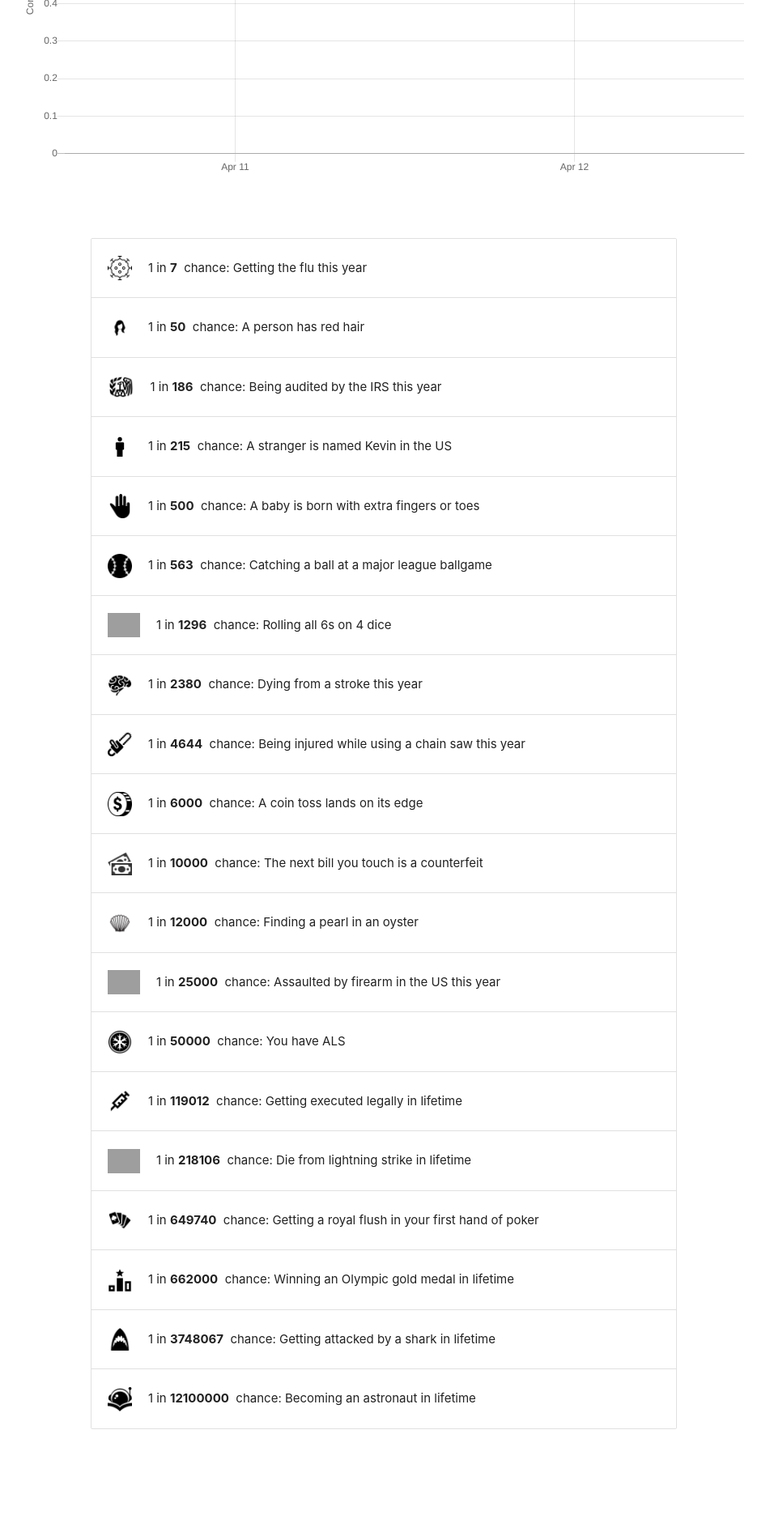
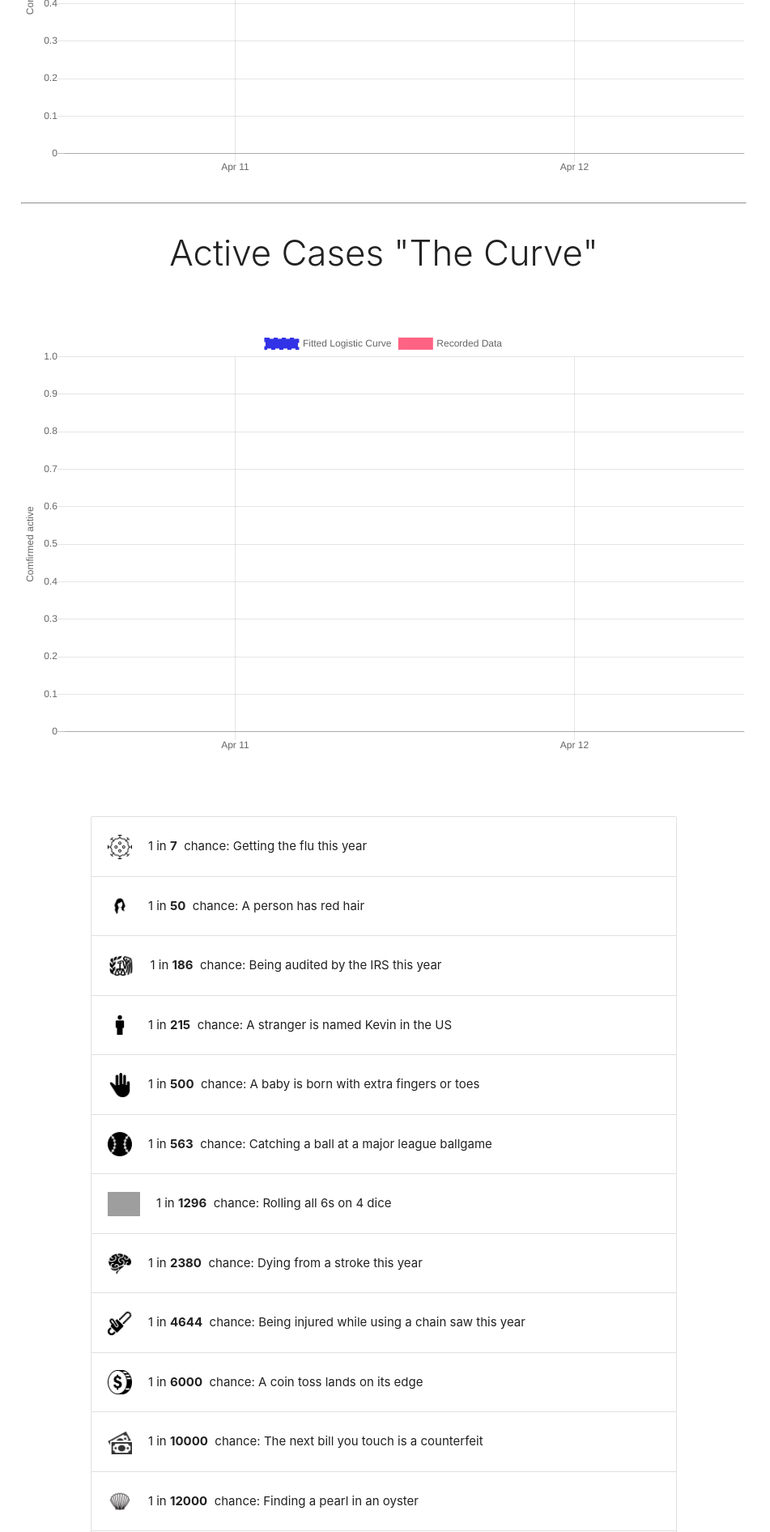
Before and after one commit to rmr1012/seeCOVID19, a Django app: template templates/seeCOVID19/seeCOVID19.html in a window 1280 px wide. Shown: the part 2787-4679 px from the top of the page at 81% size, without its empty margins (166-1117 px from the left). Before the commit the page ends 4552 px from the top, so only its background shows below. Run offline with Django 3.2, Linux system fonts and the light colour scheme; the template is opened without the code that fills it, so the values that code supplies are empty; some libraries are stand-ins or nearby versions; grey boxes are pictures that could not be loaded.

Commit message:
added The Curve

```diff
--- a/static/js/seeCOVID19/home.js
+++ b/static/js/seeCOVID19/home.js
@@ -217,6 +217,14 @@ recoveredLogChart.options.scales.yAxes[0].ticks.callback=logTicker;
 var recoveredSlopeChart = new Chart($('#canvas-recovered-slope')[0].getContext('2d'), derivativeConfig("Logarithmic Slope"))
 var recoveredConChart = new Chart($('#canvas-recovered-concavity')[0].getContext('2d'), derivativeConfig("Logarithmic Concavity"))
 
+var activeLinChart = new Chart($('#canvas-active-linear')[0].getContext('2d'), simpleConfig('Comfirmed active'));
+var activeLogChart = new Chart($('#canvas-active-log')[0].getContext('2d'), simpleConfig('Comfirmed active'));
+activeLogChart.options.scales.yAxes[0].type='logarithmic';
+activeLogChart.options.scales.yAxes[0].ticks.callback=logTicker;
+
+var activeSlopeChart = new Chart($('#canvas-active-slope')[0].getContext('2d'), derivativeConfig("Logarithmic Slope"))
+var activeConChart = new Chart($('#canvas-active-concavity')[0].getContext('2d'), derivativeConfig("Logarithmic Concavity"))
+
 function submitSub(email,name,id){
   $.ajax({
           type: "POST",
@@ -328,10 +336,6 @@ $.getJSON('COVID19map', function(response){
          rawData[dataID] = response;
          console.log(rawData)
        }).complete(function(){
-         repaintAllCharts(dataID)
-       })
-
-
          targetType=2
          city=$("#municipality-select option:selected").text()
          state=$("#region-select option:selected").text()
@@ -357,6 +361,8 @@ $.getJSON('COVID19map', function(response){
                      outData=response;
                      pop=outData["pop"]
                      density=outData["density"]
+                     rawData[dataID]["pop"]=pop
+                     rawData[dataID]["density"]=density
                      unit="square kilometer"
                      if(targetType==0){
                        comfirmed=mapData[country]["cases"]
@@ -405,17 +411,33 @@ $.getJSON('COVID19map', function(response){
                      console.log(response);
                      console.log("no dem data found")
                      $("#demographics").hide()
+                 },
+                 complete: function(){
+                   repaintAllCharts(dataID)
                  }
          });
+       });
+
+
+
 
      }
 
      function repaintAllCharts(dataID) {
 
-       $('#latest').text("Confirmed: "+rawData[dataID]["latest"]["confirmed"]+
-                         "    Deaths: "   +rawData[dataID]["latest"]["deaths"]+
-                         "    Recovered: "+rawData[dataID]["latest"]["recovered"]
-                        );
+       statusText="Confirmed: "+rawData[dataID]["latest"]["confirmed"]+
+                         "    Deaths: "   +rawData[dataID]["latest"]["deaths"]
+       if(rawData[dataID]["latest"]["recovered"]!=0){
+         statusText+="    Recovered: "+rawData[dataID]["latest"]["recovered"]
+         $(".recovered-div").show()
+         $(".active-div").show()
+      }
+      else{
+        $(".recovered-div").hide()
+        $(".active-div").hide()
+
+      }
+       $('#latest').text(statusText);
         $("#data-ts").text("Data as of "+moment(rawData[dataID]["last_updated"]).add(7,"hours").format('MMMM Do YYYY'))
        baselineData=getTimelineByID(dataID,type="confirmed")
        casesLinChart.data.datasets[1].data=baselineData
@@ -465,11 +487,30 @@ $.getJSON('COVID19map', function(response){
 
        getLogFitByID(dataID,type="recovered")
 
-
        recoveredLinChart.update()
        recoveredLogChart.update()
        recoveredConChart.update()
        recoveredSlopeChart.update()
+       // ------------------------------------------------------------------------
+
+       baselineData=getTimelineByID(dataID,type="active")
+       activeLinChart.data.datasets[1].data=baselineData
+       activeLogChart.data.datasets[1].data=baselineData
+
+       logConData=getLogConTimelineByID(dataID,type="active")
+       activeConChart.data.datasets[0].data=logConData
+
+       logSlopeData=getLogSlopeTimelineByID(dataID,type="active")
+       activeSlopeChart.data.datasets[0].data=logSlopeData
+
+       getSIRFitByID(dataID)
+
+       activeLinChart.update()
+       activeLogChart.update()
+       activeConChart.update()
+       activeSlopeChart.update()
+       // ------------------------------------------------------------------------
+
        currentID=dataID
     }
 
@@ -612,7 +653,26 @@ function getIDbyLocation(country,province){
 function getTimelineByID(locID,type="confirmed"){
   var data = [];
   var lastKey="";
+  if (type=="active" & rawData[locID]["latest"]["comfirmed"]!=0){
+    console.log("calculating activ cases")
+    for(var key in rawData[locID]["confirmed"]){
+      // console.log(key)
+      var convalue = rawData[locID]["confirmed"][key]
+      var recvalue = rawData[locID]["recovered"][key]
+      var value=convalue-recvalue
+      // console.log(convalue,recvalue)
+      // console.log(key,value)
+      date= moment(key).add(7, 'hours')
+      // if(rawData[locID]["comfirmed"][key] != rawData[locID]["comfirmed"][lastKey])
+      data.push({
+           t: date.valueOf(),
+           y: value
+         })
+      lastKey=key
 
+    }
+  }
+  else{
     for(var key in rawData[locID][type]){
       var value = rawData[locID][type][key]
       // console.log(key,value)
@@ -624,6 +684,7 @@ function getTimelineByID(locID,type="confirmed"){
          })
       lastKey=key
 
+    }
   }
   data.sort(function(a, b) {return a.t - b.t;})
  return data;
@@ -694,6 +755,36 @@ function getLogFitByID(locID,type="confirmed"){
   });
 
 }
+
+function getSIRFitByID(locID){
+  var data = [];
+  var lastKey="";
+  var outData=null;
+  console.log("kicking off SIR fit",locID)
+  ohHere=rawData[locID]
+  pop=ohHere.pop
+  console.log(ohHere)
+  console.log(pop)
+  console.log({series:getTimelineByID(locID,"active"),pop:rawData[locID]["pop"]})
+  $.ajax({
+          type: "POST",
+          url: window.location.pathname+"SIRFit",//other option is search
+          dataType: "json",
+          data : JSON.stringify({series:getTimelineByID(locID,"active"),pop:rawData[locID]["pop"]}),
+          success: function(response) {
+              // console.log(response);
+              outData=response;
+              console.log(outData)
+              // updateLogFitByID(outData,type)
+          },
+          timeout: 3000,
+          error: function(response) {
+              console.log(response);
+          }
+  });
+
+}
+
 function getLogConTimelineByID(locID,type="confirmed"){
  var inData= getLogSlopeTimelineByID(locID,"confirmed")
  iterCnt=0;
--- a/templates/seeCOVID19/seeCOVID19.html
+++ b/templates/seeCOVID19/seeCOVID19.html
@@ -196,12 +196,19 @@
         </div>
         <div class="canvas-container"><canvas id="canvas-deaths-linear"></canvas></div>
         <hr>
-        <div class="row center">
+        <div class="row center recovered-div">
           <div class="col m10 offset-m1">
             <h3 class="light" id="data-ts">Confirmed Recovered </h3>
           </div>
         </div>
-        <div class="canvas-container"><canvas id="canvas-recovered-linear"></canvas></div>
+        <div class="canvas-container recovered-div"><canvas id="canvas-recovered-linear"></canvas></div>
+        <hr>
+        <div class="row center active-div">
+          <div class="col m10 offset-m1">
+            <h3 class="light" id="data-ts">Active Cases "The Curve"</h3>
+          </div>
+        </div>
+        <div class="canvas-container active-div"><canvas id="canvas-active-linear"></canvas></div>
       </div>
       <div id="cases-log" class="col s12 plot-panel">
         <div class="row center">
@@ -218,12 +225,19 @@
         </div>
         <div class="canvas-container"><canvas id="canvas-deaths-log"></canvas></div>
         <hr>
-        <div class="row center">
+        <div class="row center recovered-div">
           <div class="col m10 offset-m1">
             <h3 class="light" id="data-ts">Confirmed Recovered </h3>
           </div>
         </div>
-        <div class="canvas-container"><canvas id="canvas-recovered-log"></canvas></div>
+        <div class="canvas-container recovered-div"><canvas id="canvas-recovered-log"></canvas></div>
+        <hr>
+        <div class="row center active-div">
+          <div class="col m10 offset-m1">
+            <h3 class="light" id="data-ts">Active Cases "The Curve"</h3>
+          </div>
+        </div>
+        <div class="canvas-container active-div"><canvas id="canvas-active-log"></canvas></div>
       </div>
       <div id="cases-slope" class="col s12 plot-panel">
         <div class="row center">
@@ -240,12 +254,19 @@
         </div>
         <div class="canvas-container"><canvas id="canvas-deaths-slope"></canvas></div>
         <hr>
-        <div class="row center">
+        <div class="row center recovered-div">
           <div class="col m10 offset-m1">
             <h3 class="light" id="data-ts">Confirmed Recovered </h3>
           </div>
         </div>
-        <div class="canvas-container"><canvas id="canvas-recovered-slope"></canvas></div>
+        <div class="canvas-container recovered-div"><canvas id="canvas-recovered-slope"></canvas></div>
+        <hr>
+        <div class="row center active-div">
+          <div class="col m10 offset-m1">
+            <h3 class="light" id="data-ts">Active Cases "The Curve"</h3>
+          </div>
+        </div>
+        <div class="canvas-container active-div"><canvas id="canvas-active-slope"></canvas></div>
       </div>
       <div id="cases-concavity" class="col s12">
         <div class="row center">
@@ -262,12 +283,19 @@
         </div>
         <div class="canvas-container"><canvas id="canvas-deaths-concavity"></canvas></div>
         <hr>
-        <div class="row center">
+        <div class="row center recovered-div">
           <div class="col m10 offset-m1">
             <h3 class="light" id="data-ts">Confirmed Recovered </h3>
           </div>
         </div>
-        <div class="canvas-container"><canvas id="canvas-recovered-concavity"></canvas></div>
+        <div class="canvas-container recovered-div"><canvas id="canvas-recovered-concavity"></canvas></div>
+        <hr>
+        <div class="row center active-div">
+          <div class="col m10 offset-m1">
+            <h3 class="light" id="data-ts">Active Cases "The Curve"</h3>
+          </div>
+        </div>
+        <div class="canvas-container active-div"><canvas id="canvas-active-concavity"></canvas></div>
       </div>
 
     </div>
```
Also changed, not shown: dataProcessor.py (+82 -0 lines), views.py (+10 -6 lines), 1 other file. Lines whose indentation alone changed are shown as unchanged.
